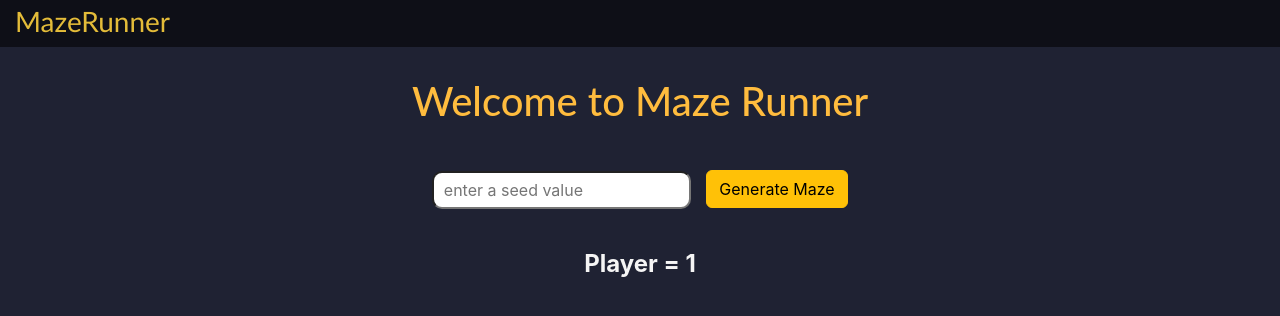
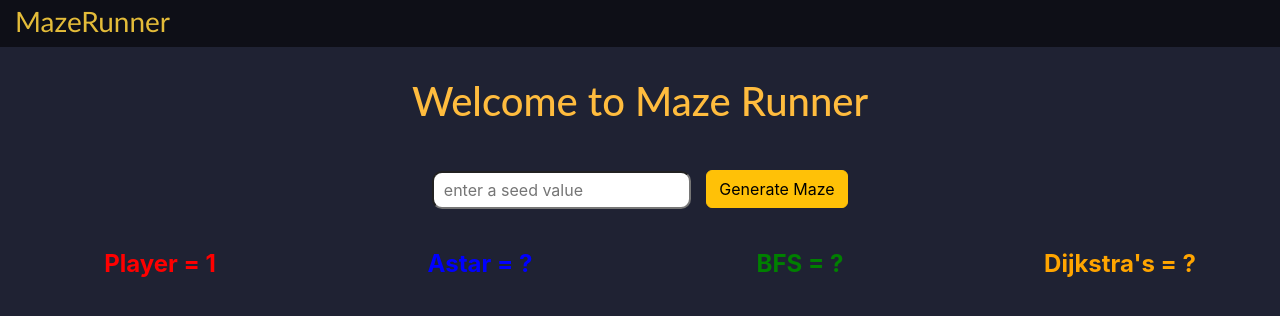
Before and after one commit to Connor-aus/cab432-assingment2, a React (Create React App) app in the folder client/: page / in a window 1280 px wide. Shown: the top 316 px of the page. Built offline with nearby package versions, Linux system fonts and the light colour scheme.

Commit message:
basic cals counter

```diff
--- a/client/src/pages/Home.js
+++ b/client/src/pages/Home.js
@@ -16,7 +16,7 @@ export function Home() {
   const [intervalSpeed, setIntervalSpeed] = useState(500);
   const [start, setStart] = useState(false);
 
-  const [playerSeed, setPlayerSpeed] = useState(0);
+  const [playerSpeed, setPlayerSpeed] = useState(0);
   const [playerX, setPlayerX] = useState(0);
   const [playerY, setPlayerY] = useState(0);
 
@@ -34,6 +34,8 @@ export function Home() {
   const [dijkstrasSpeed, setDijkstrasSpeed] = useState(0);
   const [dijkstrasX, setDijkstrasX] = useState(0);
   const [dijkstrasY, setDijkstrasY] = useState(0);
+
+  // TODO create instructions popup
 
   const cols = 10; //columns in the maze
   const rows = 10; //rows in the maze
@@ -105,6 +107,8 @@ export function Home() {
       }
 
       setIntervalArray([]);
+
+      // TODO print results
     }
 
   }, [playerY, playerX]);
@@ -156,15 +160,20 @@ export function Home() {
       // reset intervals
       setIntervalArray([]);
 
-      // reset player positions
+      // TODO put sets into array and loop through
+      // reset player positions and speed
       setPlayerX(0);
       setPlayerY(0);
+      setPlayerSpeed(0);
       setAstarX(0);
       setAstarY(0);
+      setAstarSpeed(0);
       setBFSX(0);
       setBFSY(0);
+      setBFSSpeed(0);
       setDijkstrasX(0);
       setDijkstrasY(0);
+      setDijkstrasSpeed(0);
 
       try {
         // TODO check redis cache
@@ -234,8 +243,6 @@ export function Home() {
           setDijkstrasPath(data.path);
           setDijkstrasSpeed(Math.random);
 
-          // set text to bold
-
           console.log("Successful Dijkstras path");
         };
 
@@ -281,8 +288,23 @@ export function Home() {
       <Row>{error(errorMessage)}</Row>
       <Row>
         <Col>
-          <h4 style={{ color: "whitesmoke", fontWeight: "bold" }}>
-            Player = {playerSeed}
+          <h4 style={{ color: "red", fontWeight: "bold" }}>
+            Player = {playerSpeed}
+          </h4>
+        </Col>
+        <Col>
+          <h4 style={{ color: "blue", fontWeight: "bold" }}>
+            Astar = {speedCheck(AstarSpeed)}
+          </h4>
+        </Col>
+        <Col>
+          <h4 style={{ color: "green", fontWeight: "bold" }}>
+            BFS = {speedCheck(BFSSpeed)}
+          </h4>
+        </Col>
+        <Col>
+          <h4 style={{ color: "orange", fontWeight: "bold" }}>
+            Dijkstra's = {speedCheck(dijkstrasSpeed)}
           </h4>
         </Col>
       </Row>
@@ -334,6 +356,7 @@ export function Home() {
   );
 }
 
+// TODO move to component
 // error message
 const error = (message) => {
   if (message === "") return;
@@ -346,6 +369,14 @@ const error = (message) => {
     </Row>
   );
 };
+
+// TODO move to library
+function speedCheck(speed) {
+  if (speed == 0)
+    return "?";
+  else
+    return speed;
+}
 
 // TODO - move ALL this to a component
 
```
